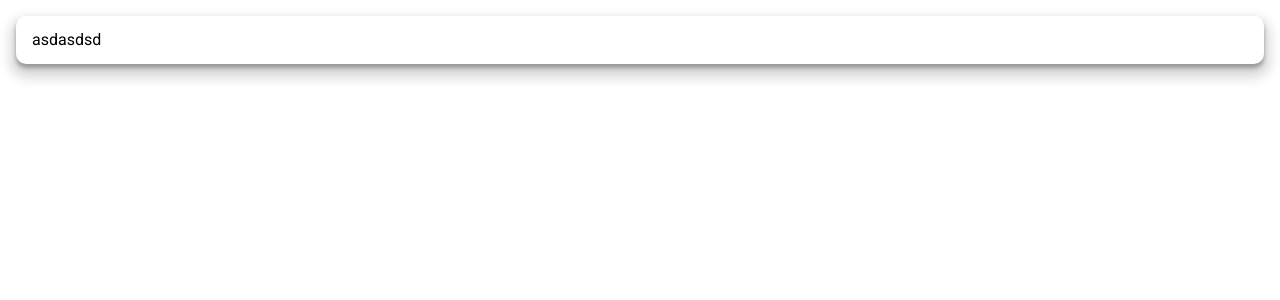
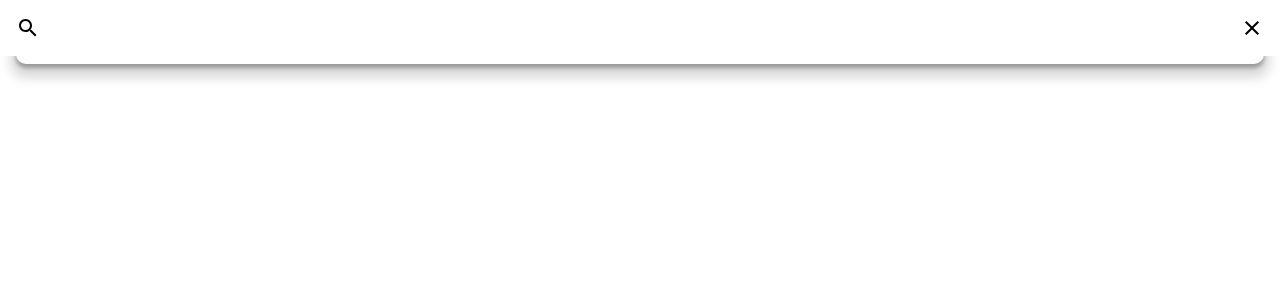
Before and after one commit to codestates/beb-04-stormit, a React (Create React App) app in the folder client/: page /test in a window 1280 px wide. Shown: the top 300 px of the page. Built offline with nearby package versions, Linux system fonts and the light colour scheme.

Commit message:
feat: Search Input 컴포넌트 구현

```diff
--- a/client/src/components/Header.tsx
+++ b/client/src/components/Header.tsx
@@ -7,16 +7,20 @@ import PermIdentityIcon from "@mui/icons-material/PermIdentity";
 import CloseIcon from "@mui/icons-material/Close";
 import { useDispatch, useSelector } from "../store";
 import { modalActions } from "../store/modalSlice";
+import SearchInput from "./SearchInput";
 
 const Base = styled.header`
   display: flex;
   justify-content: space-between;
   align-items: center;
 
+  position: sticky;
+  top: 0;
   color: white;
   padding: 1rem; // 16px
   background-color: ${theme.primary};
   height: 3.5rem; // 56px
+  box-shadow: 0px 0px 9px 3px rgba(41, 41, 41, 0.25);
 
   .header-left {
     cursor: pointer;
@@ -49,6 +53,8 @@ const Base = styled.header`
 
   // 1240px
   @media screen and (min-width: 77.5rem) {
+    position: static;
+
     .header-left {
       display: none;
     }
@@ -62,6 +68,9 @@ const Base = styled.header`
 const Header: React.FC = () => {
   const menuModalOpen = useSelector((state) => state.modal.menuModalOpen);
   const profileModalOpen = useSelector((state) => state.modal.profileModalOpen);
+  const searchInputModalOpen = useSelector(
+    (state) => state.modal.searchInputModalOpen
+  );
 
   const dispatch = useDispatch();
 
@@ -81,8 +90,13 @@ const Header: React.FC = () => {
     dispatch(modalActions.closeProfileModal());
   };
 
+  const openSearchInputModal = () => {
+    dispatch(modalActions.openSearchInputModal());
+  };
+
   return (
     <Base>
+      {searchInputModalOpen && <SearchInput />}
       <div className="header-left">
         {menuModalOpen && <CloseIcon onClick={closeMenuModal} />}
         {!menuModalOpen && <MenuIcon onClick={openMenuModal} />}
@@ -92,7 +106,7 @@ const Header: React.FC = () => {
         <span className="header-text">Stormit</span>
       </div>
       <div className="header-right">
-        <SearchIcon />
+        <SearchIcon onClick={openSearchInputModal} />
         {profileModalOpen && <CloseIcon onClick={closeProfileModal} />}
         {!profileModalOpen && <PermIdentityIcon onClick={openProfileModal} />}
       </div>
--- a/client/src/components/NavigationRail.tsx
+++ b/client/src/components/NavigationRail.tsx
@@ -16,9 +16,6 @@ const Base = styled.aside`
   align-items: center;
   gap: 1rem;
 
-  position: absolute;
-  top: 3.5rem; // 48px
-  left: 0;
   width: 4.5rem; // 72px
   height: calc(100vh - 3.5rem);
   padding: 1rem; // 16px
--- a/client/src/components/ProfileModal.tsx
+++ b/client/src/components/ProfileModal.tsx
@@ -1,7 +1,9 @@
 import { Divider } from "@mui/material";
 import React from "react";
 import styled from "styled-components";
-import ListItem from "./common/ListItem";
+import palette from "../styles/palette";
+import LogoutIcon from "@mui/icons-material/Logout";
+import { useSelector } from "../store";
 
 const Base = styled.div`
   position: absolute;
@@ -12,18 +14,48 @@ const Base = styled.div`
   background-color: white;
   z-index: 999;
   box-shadow: 0px 2px 4px rgba(0, 0, 0, 0.1), 0px 16px 32px rgba(0, 0, 0, 0.2);
+
+  .profile-modal-item {
+    display: flex;
+    justify-content: flex-start;
+    align-items: center;
+    gap: 0.5rem; // 8px
+
+    height: 3rem; // 48px
+    padding: 0.5rem; // 8px
+    font-size: 0.875rem; // 14px
+    cursor: pointer;
+
+    &:hover {
+      background-color: ${palette.gray[100]};
+    }
+  }
 `;
 
 const ProfileModal: React.FC = () => {
+  const isLoggedIn = useSelector((state) => state.user.isLoggedIn);
+
   return (
     <Base>
-      <ListItem>마이페이지</ListItem>
-      <Divider />
-      <ListItem>개인정보 변경</ListItem>
-      <Divider />
-
-      <ListItem>로그아웃</ListItem>
-      <Divider />
+      {!isLoggedIn && (
+        <>
+          <div className="profile-modal-item">로그인</div>
+          <Divider />
+        </>
+      )}
+      {isLoggedIn && (
+        <>
+          <div className="profile-modal-item">마이페이지</div>
+          <Divider />
+          <div className="profile-modal-item">개인정보 변경</div>
+          <Divider />
+          <div className="profile-modal-item">
+            <LogoutIcon />
+            <span>로그아웃</span>
+          </div>
+          <Divider />
+        </>
+      )}
     </Base>
   );
 };
--- /dev/null
+++ b/client/src/components/SearchInput.tsx
@@ -0,0 +1,75 @@
+import React, { useEffect, useRef } from "react";
+import styled from "styled-components";
+import SearchIcon from "@mui/icons-material/Search";
+import CloseIcon from "@mui/icons-material/Close";
+import { useDispatch } from "../store";
+import { modalActions } from "../store/modalSlice";
+
+const Base = styled.div`
+  display: flex;
+  justify-content: space-between;
+  align-items: center;
+
+  position: absolute;
+  top: 0;
+  left: 0;
+  background-color: white;
+  padding: 1rem; // 16px
+  width: 100%;
+  height: 3.5rem; // 56px
+  color: black;
+
+  .search-input-left {
+    display: flex;
+    justify-content: center;
+    align-items: center;
+    gap: 0.5rem; // 8px
+
+    width: 100%;
+  }
+
+  .search-input {
+    border: 1px solid red;
+    width: 100%;
+    outline: none;
+    border: none;
+    font-size: 1rem;
+  }
+`;
+
+const SearchInput: React.FC = () => {
+  const dispatch = useDispatch();
+
+  const closeSearchInputModal = () => {
+    dispatch(modalActions.closeSearchInputModal());
+  };
+
+  const inputRef = useRef<HTMLInputElement | null>(null);
+
+  const onEnter = (event: React.KeyboardEvent<HTMLInputElement>) => {
+    if (event.key === "Enter") {
+      closeSearchInputModal();
+    }
+  };
+
+  useEffect(() => {
+    inputRef.current?.focus();
+  }, []);
+
+  return (
+    <Base onKeyDown={onEnter}>
+      <div className="search-input-left">
+        <SearchIcon />
+        <input
+          className="search-input"
+          type="text"
+          name="search"
+          ref={inputRef}
+        />
+      </div>
+      <CloseIcon onClick={closeSearchInputModal} />
+    </Base>
+  );
+};
+
+export default SearchInput;
--- a/client/src/pages/Home.tsx
+++ b/client/src/pages/Home.tsx
@@ -24,6 +24,10 @@ const Base = styled.section`
     padding: 0.5rem; // 16px
   } */
 
+  .body {
+    display: flex;
+  }
+
   .section-title {
     font-size: 2rem; // 32px
     text-align: center;
@@ -43,14 +47,14 @@ const Base = styled.section`
   // 600px
   @media screen and (min-width: 37.5rem) {
     .contents {
-      margin: 0 2rem; // 32px
+      margin: 0 auto;
+      max-width: 37.5rem; // 600px
     }
   }
 
   // 1240px
   @media screen and (min-width: 77.5rem) {
     .contents {
-      margin: 0 auto;
       max-width: 52.5rem; // 840px
     }
 
@@ -107,6 +111,7 @@ const Home: React.FC = () => {
   return (
     <Base>
       <Header />
+      <div className="body">
         <NavigationRail className="navigation-rail" />
         {menuModalOpen && <MenuModal />}
         {profileModalOpen && <ProfileModal />}
@@ -131,6 +136,7 @@ const Home: React.FC = () => {
           {loading && <div className="loading-spinner" />}
         </section>
         <div className="observer" ref={targetRef} />
+      </div>
     </Base>
   );
 };
--- a/client/src/pages/Test.tsx
+++ b/client/src/pages/Test.tsx
@@ -1,6 +1,7 @@
 import React from "react";
 import styled from "styled-components";
 import Dialog from "../components/common/Dialog";
+import SearchInput from "../components/SearchInput";
 
 const Base = styled.section`
   display: flex;
@@ -14,6 +15,7 @@ const Test: React.FC = () => {
   return (
     <Base>
       <Dialog>asdasdsd</Dialog>
+      <SearchInput />
     </Base>
   );
 };
--- a/client/src/store/modalSlice.ts
+++ b/client/src/store/modalSlice.ts
@@ -3,11 +3,13 @@ import { createSlice } from "@reduxjs/toolkit";
 interface modalState {
   menuModalOpen: boolean;
   profileModalOpen: boolean;
+  searchInputModalOpen: boolean;
 }
 
 const initialState: modalState = {
   menuModalOpen: false,
   profileModalOpen: false,
+  searchInputModalOpen: false,
 };
 
 export const modalSlice = createSlice({
@@ -28,6 +30,12 @@ export const modalSlice = createSlice({
     closeProfileModal(state) {
       state.profileModalOpen = false;
     },
+    openSearchInputModal(state) {
+      state.searchInputModalOpen = true;
+    },
+    closeSearchInputModal(state) {
+      state.searchInputModalOpen = false;
+    },
   },
 });
 
--- a/client/src/store/userSlice.ts
+++ b/client/src/store/userSlice.ts
@@ -1,10 +1,12 @@
 import { createSlice, PayloadAction } from "@reduxjs/toolkit";
 
 interface userState {
+  isLoggedIn: boolean;
   name: string;
 }
 
 const initialState: userState = {
+  isLoggedIn: true,
   name: "",
 };
 
@@ -15,6 +17,12 @@ export const userSlice = createSlice({
     setName(state, action: PayloadAction<string>) {
       state.name = action.payload;
     },
+    setLoggedIn(state) {
+      state.isLoggedIn = true;
+    },
+    setLoggedOut(state) {
+      state.isLoggedIn = false;
+    },
   },
 });
 
```
Lines whose indentation alone changed are shown as unchanged.
